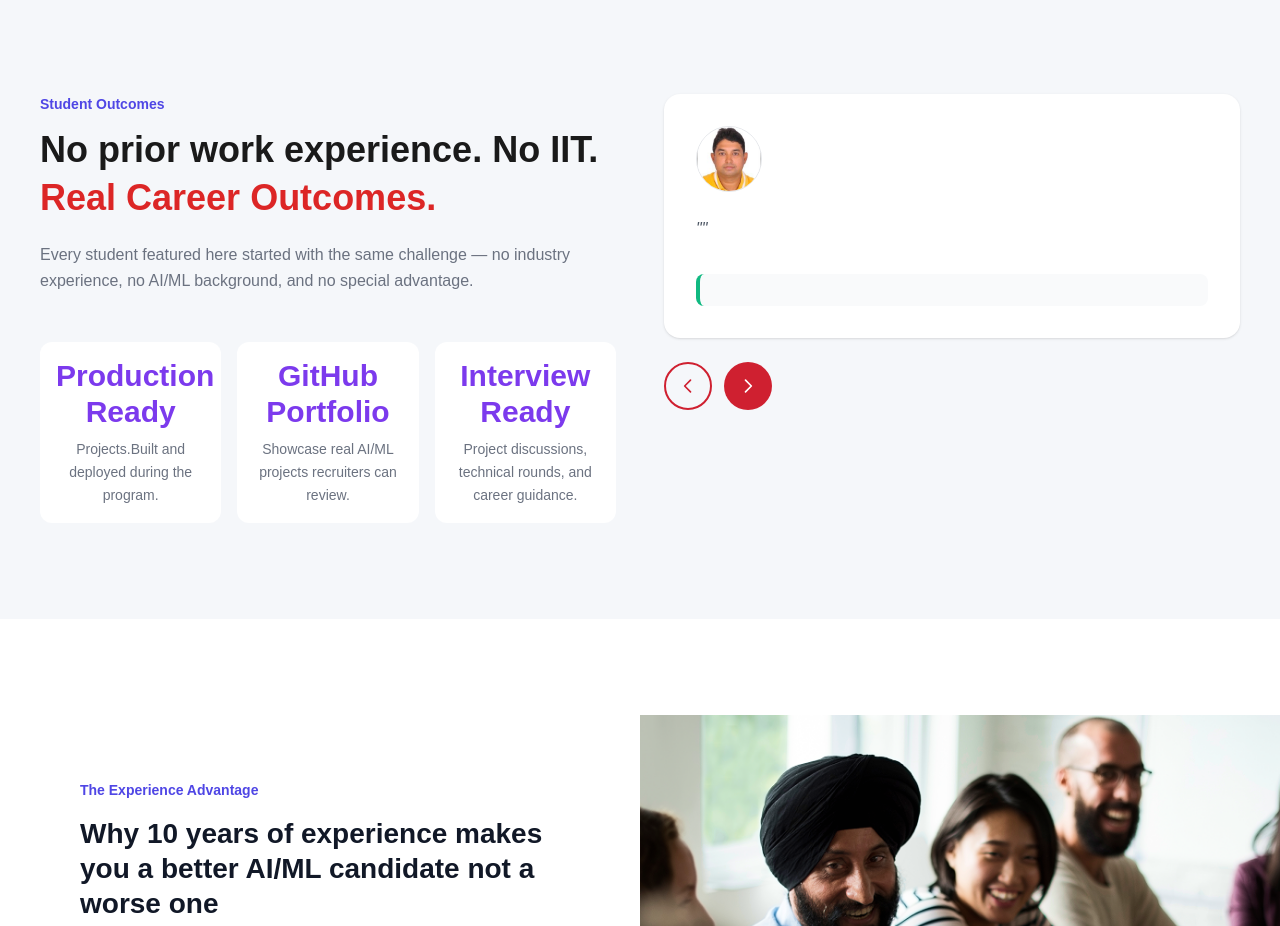
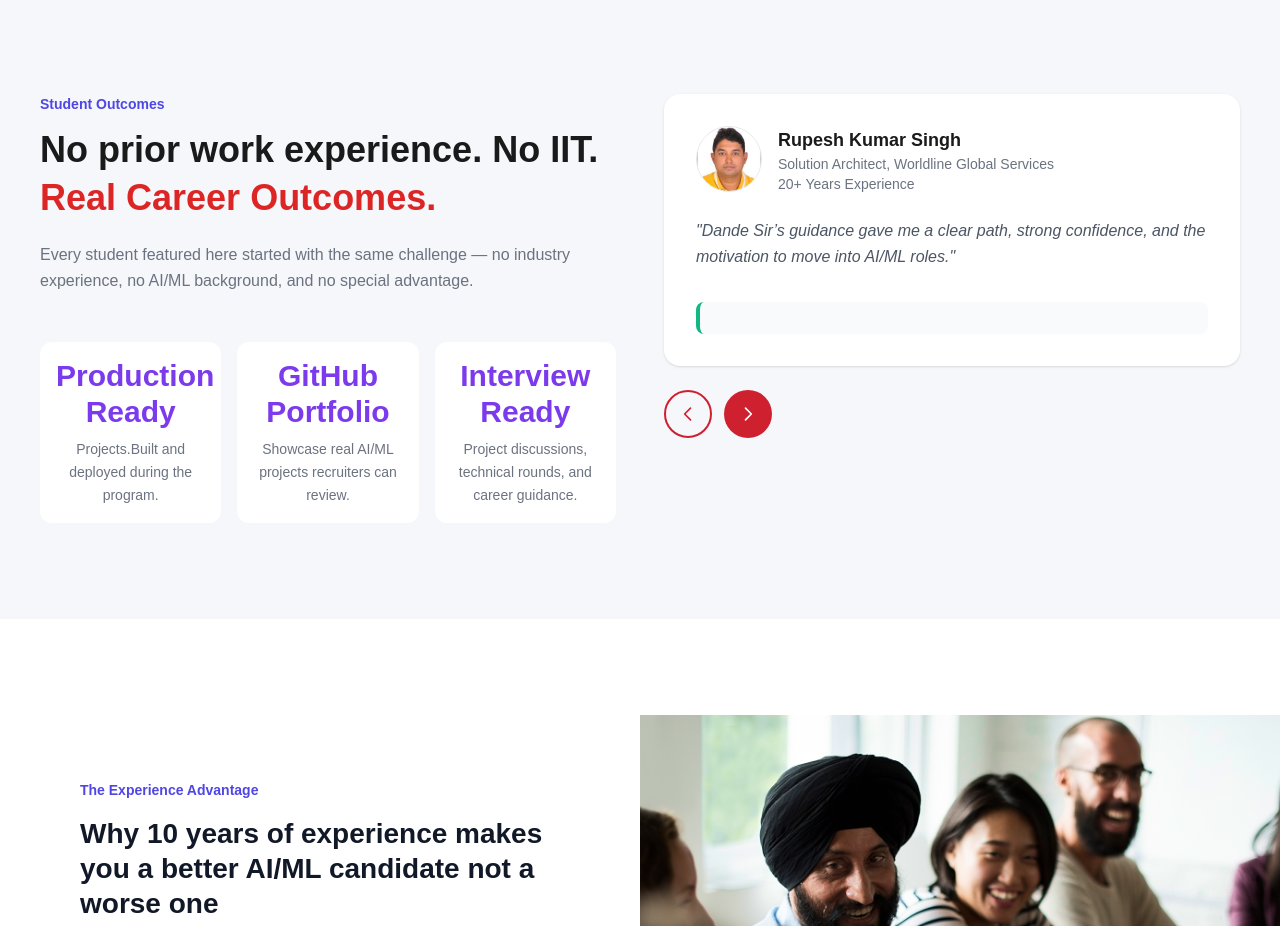
Before and after one commit to srinivas-dande/professionals-landing-page, a Next.js app: page / in a window 1280 px wide. Shown: the part 4062-4988 px from the top of the page. Built offline with nearby package versions, Linux system fonts and the light colour scheme.

Commit message:
Chnages updated

```diff
--- a/src/components/working-professionals/StudentOutcomesSection.jsx
+++ b/src/components/working-professionals/StudentOutcomesSection.jsx
@@ -6,11 +6,11 @@ import Image from "next/image";
 const testimonials = [
   {
     image: "/testimonials/student1.jpg",
-    initials: '',
-    name: '',
-    details: '',
-    subDetails: '',
-    quote: '""',
+
+    name: 'Rupesh Kumar Singh',
+    details: 'Solution Architect, Worldline Global Services ',
+    subDetails: '20+ Years Experience',
+    quote: '"Dande Sir’s guidance gave me a clear path, strong confidence, and the motivation to move into AI/ML roles."',
     role: '',
     company: '',
     salary: ''
```
